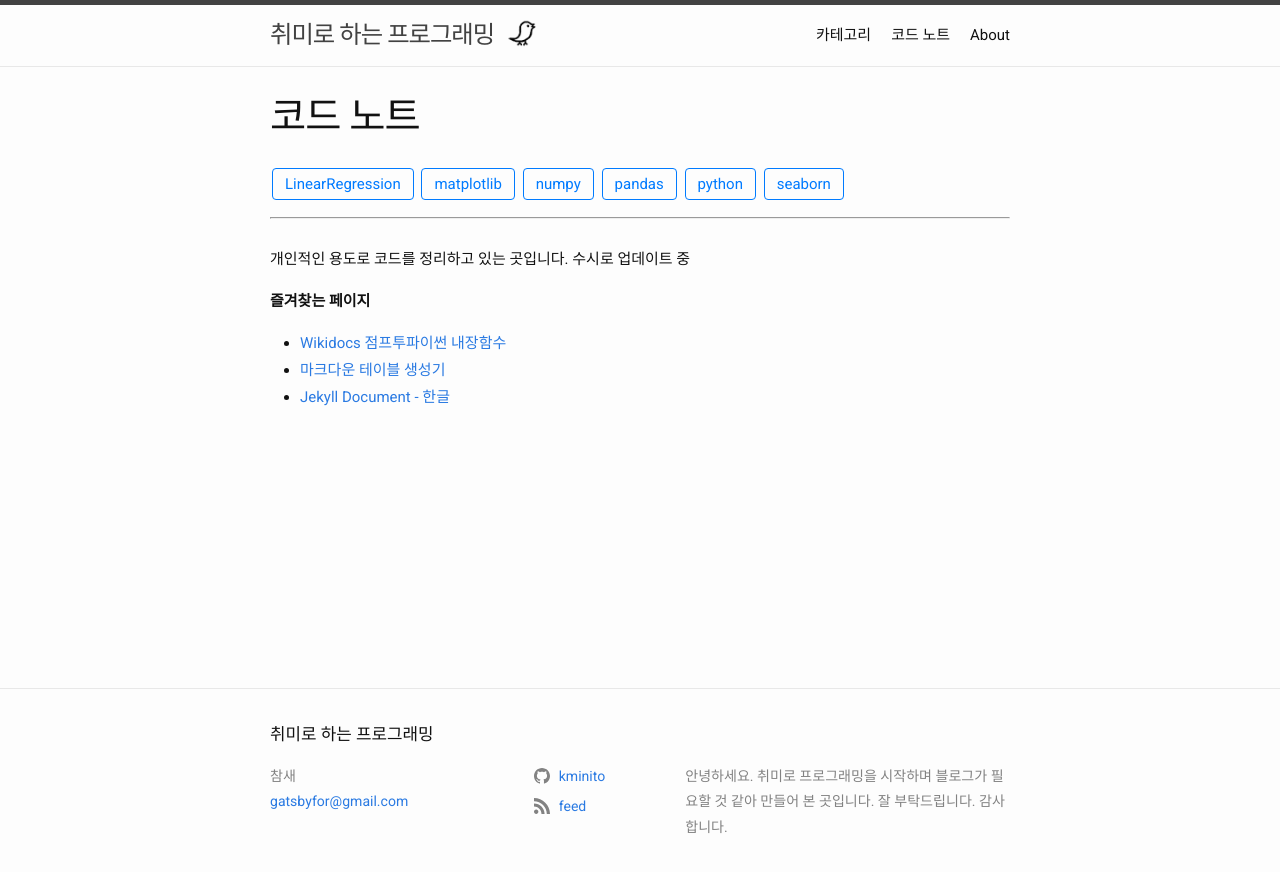
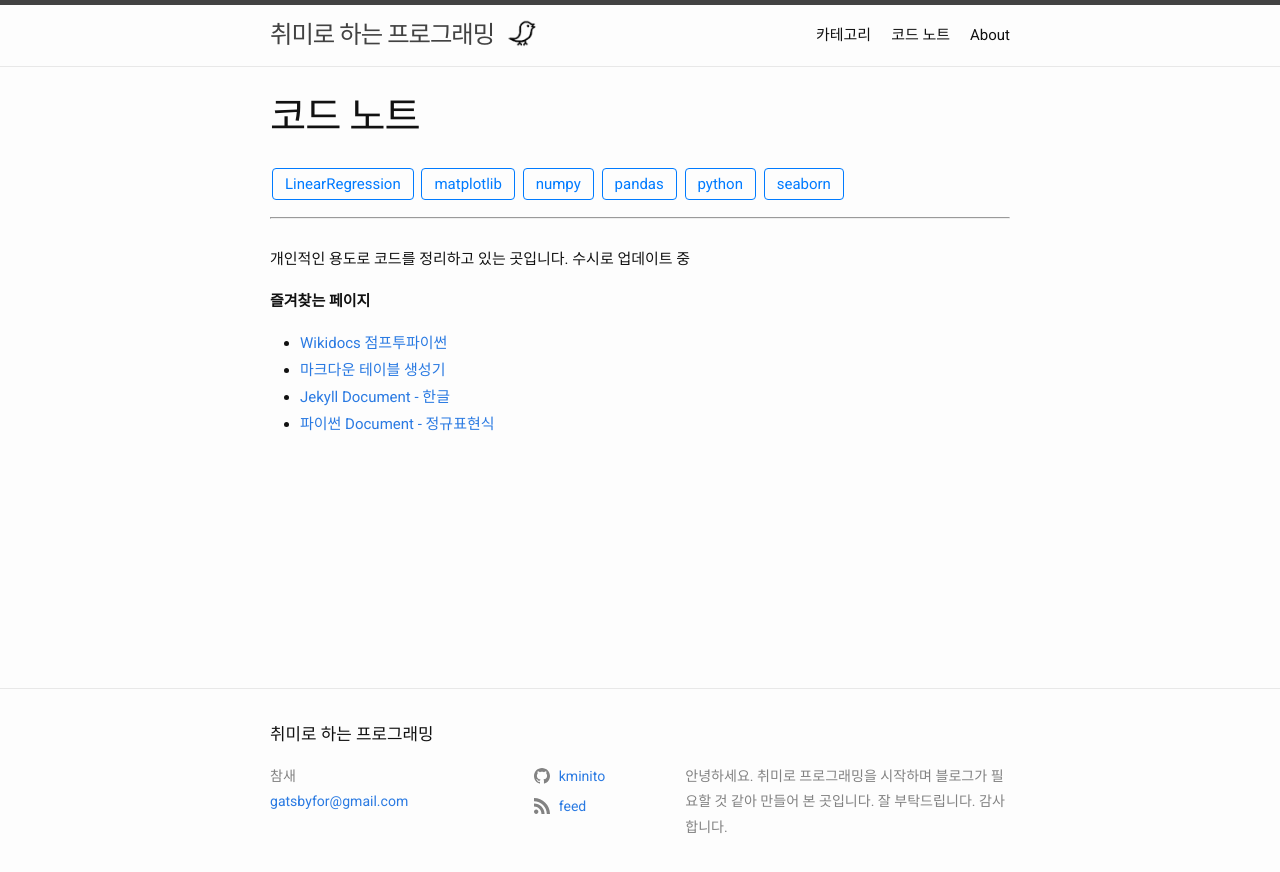
Before and after one commit to kminito/kminito.github.io, a Jekyll site: the page built from code_notes.md, in a window 1280 px wide. Shown: the top 872 px of the page. Built offline with Jekyll 4.4.1, drawn with Linux system fonts in a browser that asks for light colours.

Commit message:
page update (code notes)

```diff
--- a/code_notes.md
+++ b/code_notes.md
@@ -12,6 +12,7 @@ permalink: /code_notes/
 **즐겨찾는 페이지**
 
 
-- [Wikidocs 점프투파이썬 내장함수](https://wikidocs.net/32)
+- [Wikidocs 점프투파이썬](https://wikidocs.net/32)
 - [마크다운 테이블 생성기](https://www.tablesgenerator.com/)
 - [Jekyll Document - 한글](https://jekyllrb-ko.github.io/docs/home/)
+- [파이썬 Document - 정규표현식](https://docs.python.org/2/library/re.html)
```
